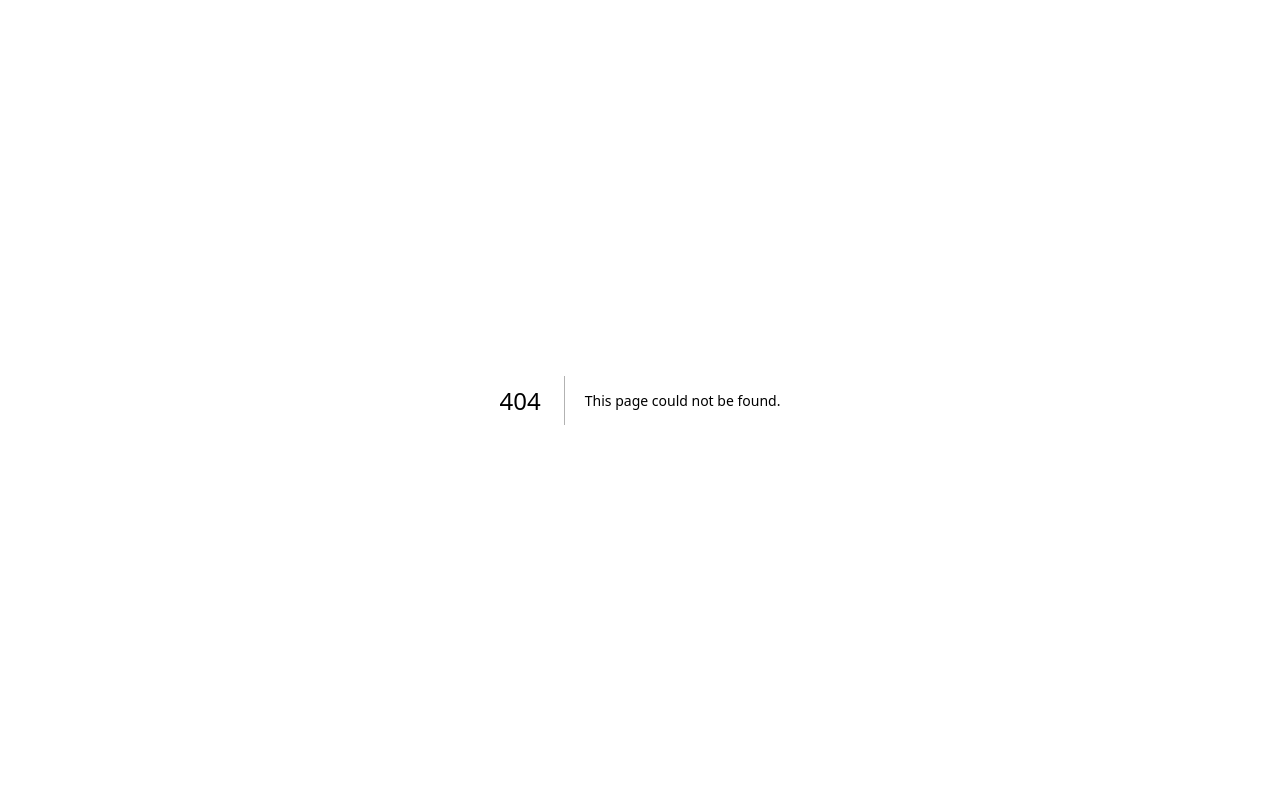
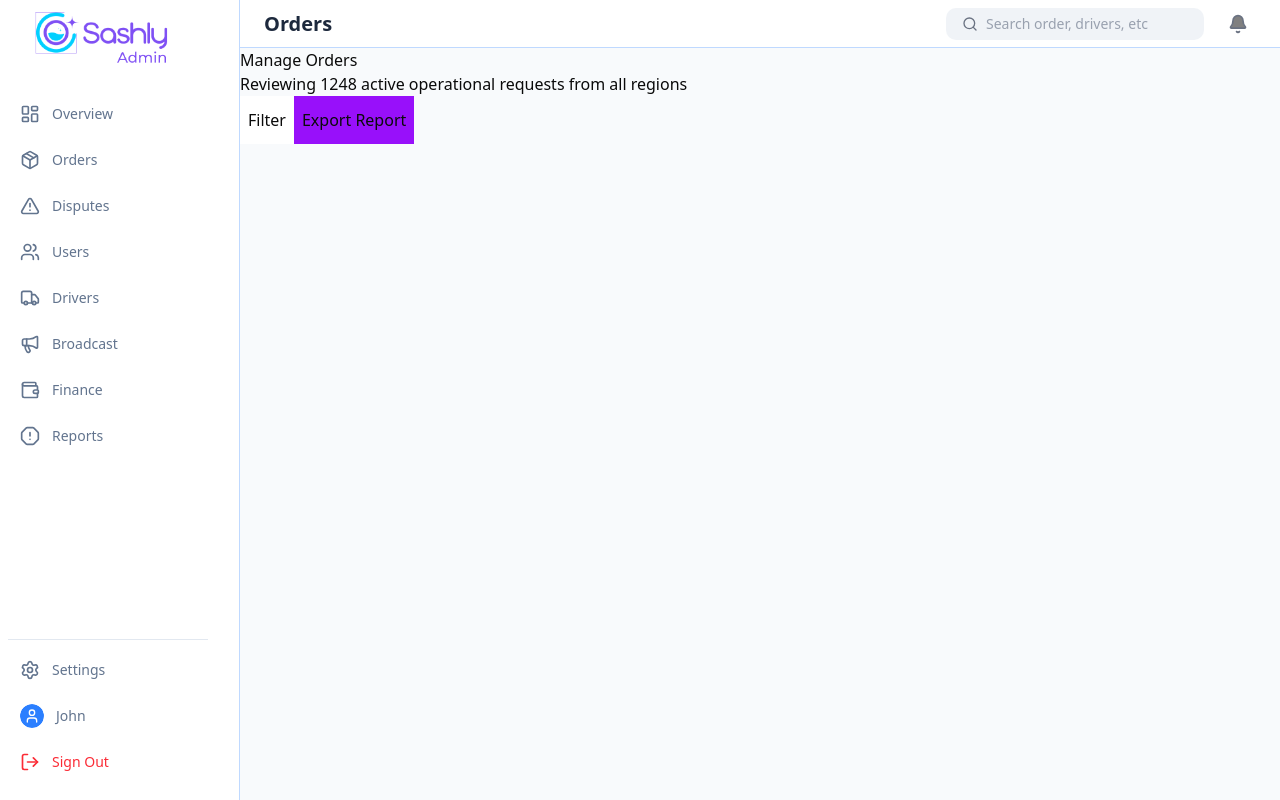
Before and after one commit to shpper-dev/sashly-admin-web-app, a Next.js app: page /orders in a window 1280 px wide. Before the commit this address had no page. Built offline with nearby package versions, Linux system fonts and the light colour scheme.

Commit message:
adding all routes in sidebar except profile.

```diff
--- /dev/null
+++ b/app/(admin)/broadcast/page.tsx
@@ -0,0 +1,7 @@
+import React from 'react'
+
+export default function Broadcast() {
+  return (
+    <div>Broadcast</div>
+  )
+}
--- /dev/null
+++ b/app/(admin)/disputes/page.tsx
@@ -0,0 +1,7 @@
+import React from 'react'
+
+export default function Disputes() {
+  return (
+    <div>Disputes</div>
+  )
+}
--- /dev/null
+++ b/app/(admin)/drivers/page.tsx
@@ -0,0 +1,7 @@
+import React from 'react'
+
+export default function Drivers() {
+  return (
+    <div>Drivers</div>
+  )
+}
--- /dev/null
+++ b/app/(admin)/finance/page.tsx
@@ -0,0 +1,7 @@
+import React from 'react'
+
+export default function Finance() {
+  return (
+    <div>Finance</div>
+  )
+}
--- /dev/null
+++ b/app/(admin)/orders/page.tsx
@@ -0,0 +1,32 @@
+"use client";
+import Header from '@/components/Header'
+import TableSkeleton from '@/components/skeleton/TableSkeleton';
+import {useState} from "react";
+
+export default function Orders() {
+    const [loading, setLoading] = useState<boolean>(false);
+  return (
+    <div className='min-h-screen bg-slate-50'>
+        <Header title="Orders" />
+        <main className='flex flex-col pt-12 pl-60 min-h-screen gap-3'>
+            <section>
+                <div>
+                    <div>
+                        <h2>Manage Orders</h2>
+                        <p>Reviewing 1248 active operational requests from all regions</p>
+                    </div>
+                    <button className='bg-white px-2 py-3'>Filter</button>
+                    <button className='bg-purple-600 px-2 py-3'>Export Report</button>
+                </div>
+                <div>
+                    {loading ? (
+                        <></>
+                    ):(
+                        <></>
+                    )}
+                </div>
+            </section>
+        </main>
+    </div>
+  )
+}
--- /dev/null
+++ b/app/(admin)/reports/page.tsx
@@ -0,0 +1,7 @@
+import React from 'react'
+
+export default function Reports() {
+  return (
+    <div>Reports</div>
+  )
+}
--- /dev/null
+++ b/app/(admin)/settings/page.tsx
@@ -0,0 +1,7 @@
+import React from 'react'
+
+export default function Settings() {
+  return (
+    <div>Settings</div>
+  )
+}
--- /dev/null
+++ b/app/(admin)/users/page.tsx
@@ -0,0 +1,7 @@
+import React from 'react'
+
+export default function Users() {
+  return (
+    <div>Users</div>
+  )
+}
```
